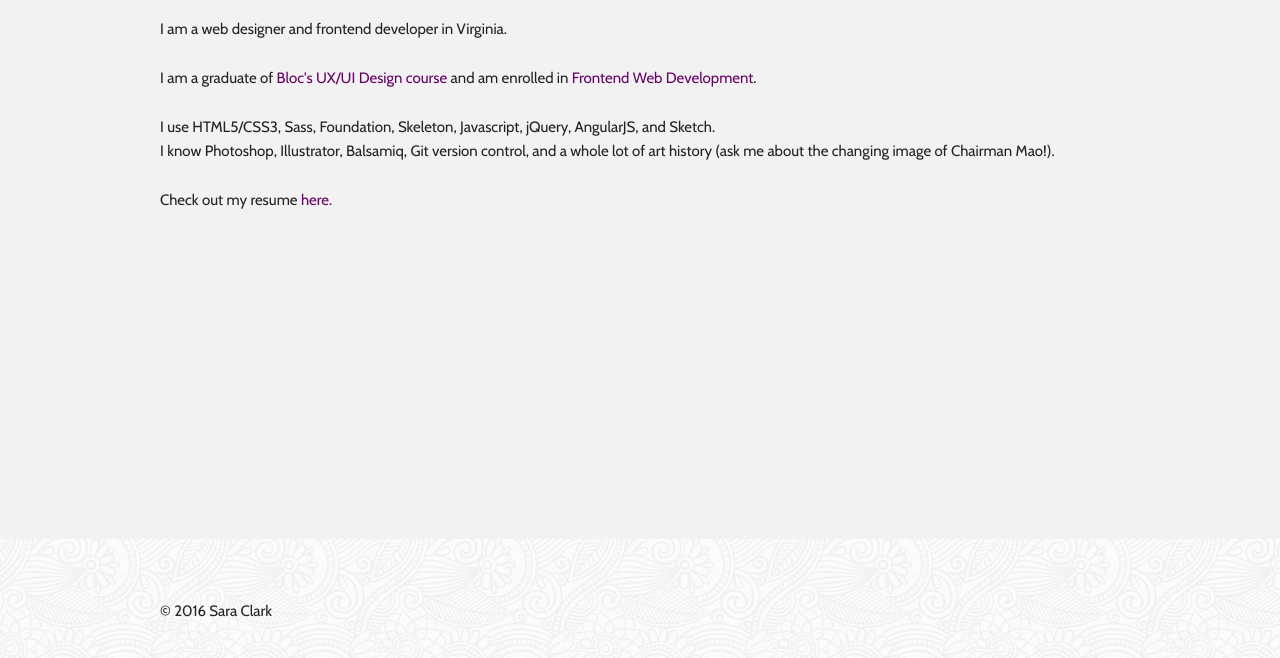
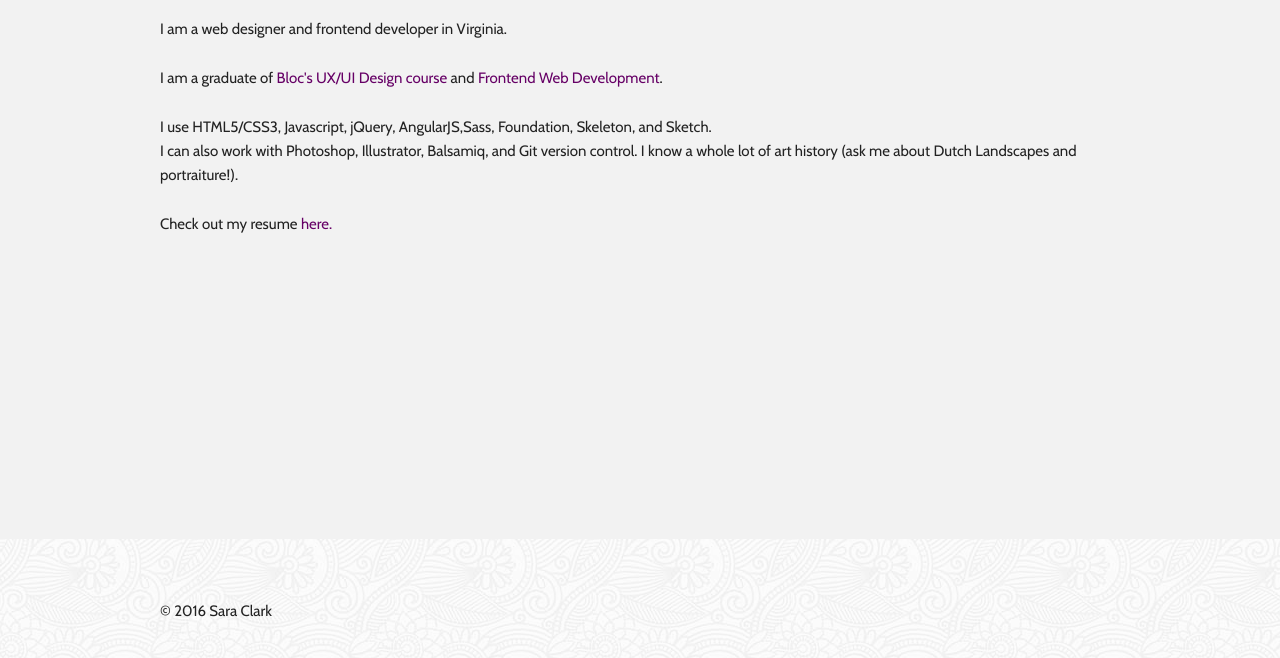
Before and after one commit to saraguittarclark/portfolio-website, a plain HTML site: page index.html in a window 1280 px wide. Shown: the part 142-800 px from the top of the page. Drawn offline with nearby package versions, Linux system fonts and the light colour scheme.

Commit message:
modified index

```diff
--- a/index.html
+++ b/index.html
@@ -34,8 +34,8 @@
 				<div class="twelve columns" id="hero">
 					<h3 class="movedown fancy">Hi, there!</h3>
 					<p>I am a web designer and frontend developer in Virginia.</p>
-					<p>I am a graduate of <a href="http://www.bloc.io">Bloc's</a> <a href="https://www.bloc.io/ux-design-bootcamp"> UX/UI Design course</a> and am enrolled in <a href="https://www.bloc.io/frontend-development-bootcamp">Frontend Web Development</a>.</p>
-					<p>I use HTML5/CSS3, Sass, Foundation, Skeleton, Javascript, jQuery, AngularJS, and Sketch. <br>I know Photoshop, Illustrator, Balsamiq, Git version control, and a whole lot of art history (ask me about the changing image of Chairman Mao!).</p>
+					<p>I am a graduate of <a href="http://www.bloc.io">Bloc's</a> <a href="https://www.bloc.io/ux-design-bootcamp"> UX/UI Design course</a> and <a href="https://www.bloc.io/frontend-development-bootcamp">Frontend Web Development</a>.</p>
+					<p>I use HTML5/CSS3, Javascript, jQuery, AngularJS,Sass, Foundation, Skeleton, and Sketch. <br>I can also work with Photoshop, Illustrator, Balsamiq, and Git version control. I know a whole lot of art history (ask me about Dutch Landscapes and portraiture!).</p>
 					<p>Check out my resume <a href="resume-sgclark.html">here.</a></p>
 				</div><!--/12-->
 			</div><!--/row-->
```
